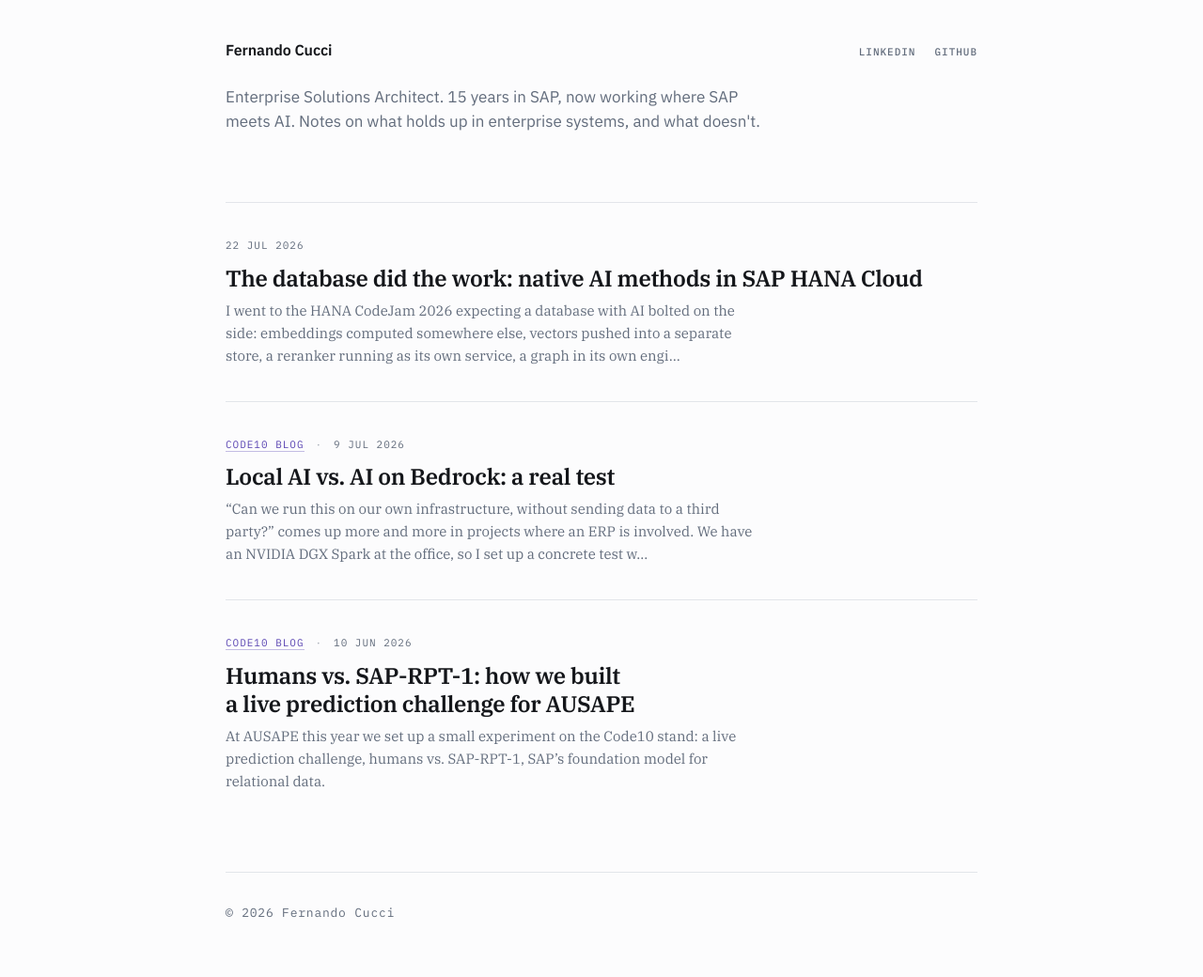
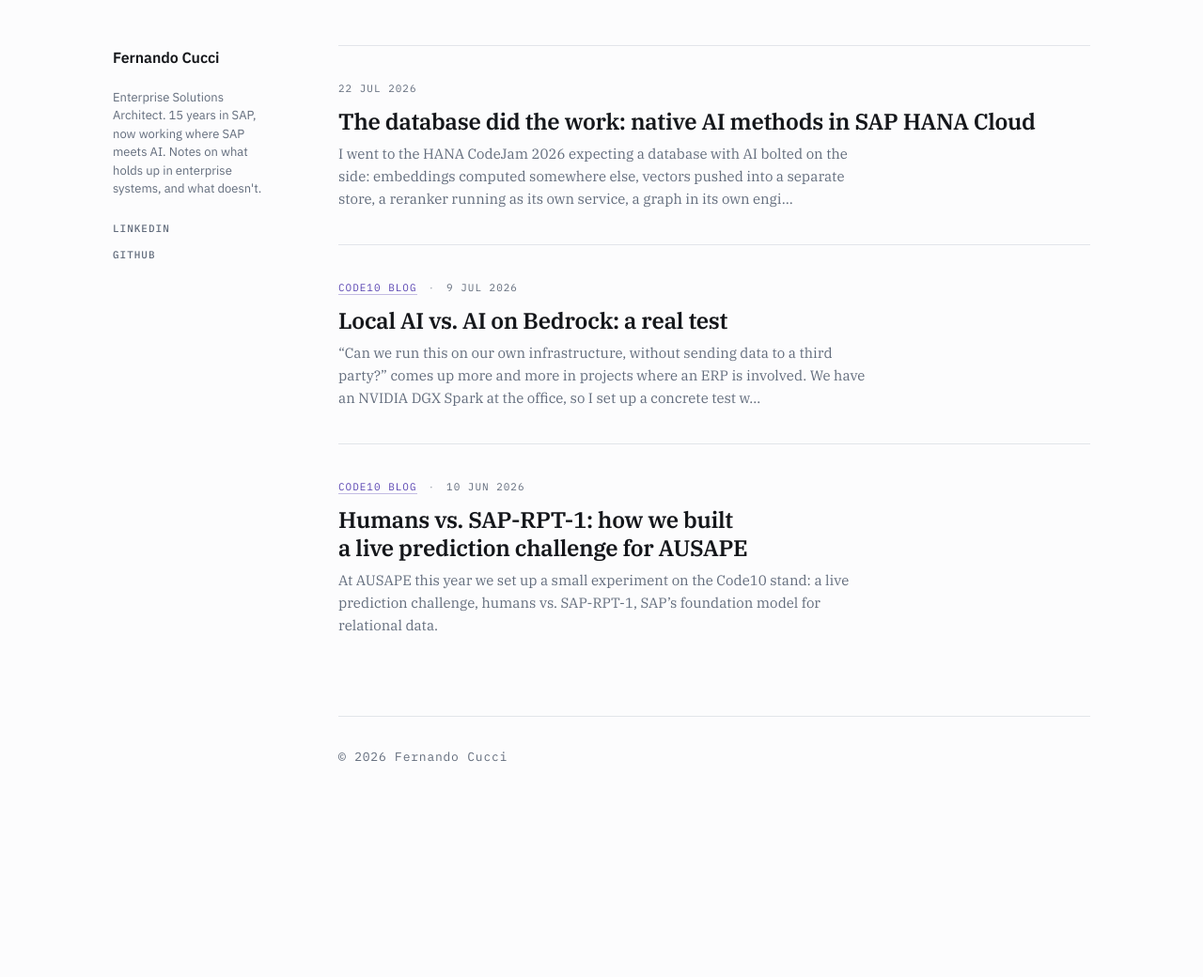
Before and after one commit to fernandocucci/fernandocucci.github.io, a Jekyll site: the page built from index.md, in a window 1280 px wide. Shown: the whole page at 94% size. Built offline with Jekyll 4.4.1, drawn with Linux system fonts in a browser that asks for light colours; after the commit the page ends 900 px from its top, so only the background shows below that.

Commit message:
Add Gemfile and update configuration for Jekyll; enhance layout structure and styles

```diff
--- a/_config.yml
+++ b/_config.yml
@@ -27,7 +27,22 @@ plugins:
   - jekyll-feed
   - jekyll-seo-tag
 
+# GitHub Pages applies these itself and ignores whatever is set here. They are
+# spelled out so the local Jekyll (see Gemfile) renders markdown the same way
+# instead of falling back to its own defaults.
+markdown: kramdown
+highlighter: rouge
+kramdown:
+  input: GFM
+  hard_wrap: false
+  syntax_highlighter: rouge
+
+# Setting `exclude` replaces Jekyll's default list rather than adding to it,
+# so the vendor paths have to be named again or the local bundle gets scanned
+# as site content.
 exclude:
   - README.md
   - Gemfile
   - Gemfile.lock
+  - .bundle/
+  - vendor/
--- a/_layouts/default.html
+++ b/_layouts/default.html
@@ -18,9 +18,18 @@
 
   <a class="skip-link" href="#main">Skip to content</a>
 
-  <header class="masthead">
-    <a class="masthead__name" href="{{ '/' | relative_url }}">{{ site.title }}</a>
-    <nav class="masthead__nav" aria-label="Elsewhere">
+  <div class="page">
+
+    {%- comment -%}
+      Identity lives here rather than in home.html so the rail carries name,
+      bio and links on every page, including posts: a reader arriving from a
+      link always sees whose work this is.
+    {%- endcomment -%}
+    <header class="identity">
+      <div class="identity__inner">
+        <a class="identity__name" href="{{ '/' | relative_url }}">{{ site.title }}</a>
+        <p class="identity__bio">{{ site.description }}</p>
+        <nav class="identity__nav" aria-label="Elsewhere">
           {%- if site.linkedin_url -%}
           <a href="{{ site.linkedin_url }}" rel="me">LinkedIn</a>
           {%- endif -%}
@@ -28,8 +37,10 @@
           <a href="{{ site.github_url }}" rel="me">GitHub</a>
           {%- endif -%}
         </nav>
+      </div>
     </header>
 
+    <div class="page__body">
       <main id="main">
         {{ content }}
       </main>
@@ -39,6 +50,9 @@
           <p class="colophon__meta">© {{ 'now' | date: "%Y" }} {{ site.author }}</p>
         </div>
       </footer>
+    </div>
+
+  </div>
 
 </body>
 </html>
--- a/_layouts/home.html
+++ b/_layouts/home.html
@@ -1,10 +1,6 @@
 ---
 layout: default
 ---
-
-<section class="intro">
-  <p class="intro__lede">{{ site.description }}</p>
-</section>
 
 <ol class="archive" reversed>
   {%- for post in site.posts -%}
--- a/assets/css/style.css
+++ b/assets/css/style.css
@@ -22,6 +22,13 @@
      rules keep spanning the full column so the grid still reads. */
   --measure-aside: 36rem;
   --gutter: clamp(1.25rem, 5vw, 2.5rem);
+
+  /* The identity rail. Narrow on purpose: at 11rem the bio runs about 28
+     characters to the line, which is a margin note's measure, not a
+     paragraph's. That alone stops it being read as feed content. The gap is
+     wide enough that the two columns never look like one table. */
+  --rail: 11rem;
+  --rail-gap: 4rem;
 
   /* Syntax. Hues are pulled toward the accent so the code panel reads as
      part of the page rather than a pasted-in editor theme. */
@@ -93,26 +100,58 @@ body {
 
 /* --------------------------------------------------------------- layout */
 
-.masthead,
-main,
-.colophon {
+/* Narrow first: one column, identity stacked above the body, which is what
+   the page was before the rail existed. */
+
+.page {
   max-width: calc(var(--measure) + 2 * var(--gutter));
   margin-inline: auto;
   padding-inline: var(--gutter);
 }
 
-/* -------------------------------------------------------------- masthead */
-
-.masthead {
-  display: flex;
-  flex-wrap: wrap;
-  align-items: baseline;
-  justify-content: space-between;
-  gap: 0.75rem 1.5rem;
-  padding-block: 2.5rem 0;
+/* The body column owns the space above the first rule, so the archive on the
+   home page and the title on a post start at the same height as the name in
+   the rail. Sections below set only their own bottom spacing. */
+.page__body {
+  padding-top: 3rem;
 }
 
-.masthead__name {
+/* Wide: rail and reading column side by side, centred as one assembly. The
+   reading column keeps --measure exactly, so the code panels still take the
+   96 columns they were sized for and every rule on the page still runs
+   between the same two vertical lines. 72rem is rail + gap + measure + both
+   gutters; below it the columns cannot both fit and the page stacks. */
+@media (min-width: 72rem) {
+  .page {
+    display: grid;
+    grid-template-columns: var(--rail) minmax(0, var(--measure));
+    column-gap: var(--rail-gap);
+    max-width: calc(
+      var(--rail) + var(--rail-gap) + var(--measure) + 2 * var(--gutter)
+    );
+  }
+}
+
+/* -------------------------------------------------------------- identity */
+
+/* Sans, not serif: the serif is for reading, so anything set in it reads as
+   an article. This is identity, so it gets a different voice. */
+
+.identity {
+  padding-top: 2.5rem;
+}
+
+.identity__inner {
+  display: grid;
+  grid-template-columns: 1fr auto;
+  align-items: baseline;
+  gap: 0.875rem 1.5rem;
+}
+
+/* Rows are explicit: the bio spans the full width, so auto-placement would
+   otherwise push the nav off the name's row and onto one of its own. */
+.identity__name {
+  grid-area: 1 / 1;
   font-family: var(--sans);
   font-weight: 600;
   font-size: 1rem;
@@ -121,12 +160,28 @@ main,
   text-decoration: none;
 }
 
-.masthead__nav {
+/* Full width on its own row when stacked, so it never shares a baseline with
+   the name and reads as a caption under it. */
+.identity__bio {
+  grid-area: 2 / 1 / 3 / -1;
+  margin: 0;
+  max-width: var(--measure-aside);
+  font-family: var(--sans);
+  font-size: 0.8125rem;
+  font-weight: 400;
+  line-height: 1.5;
+  color: var(--muted);
+  text-wrap: pretty;
+}
+
+.identity__nav {
+  grid-area: 1 / 2;
+  justify-self: end;
   display: flex;
   gap: 1.25rem;
 }
 
-.masthead__nav a {
+.identity__nav a {
   font-family: var(--mono);
   font-size: 0.6875rem;
   font-weight: 500;
@@ -138,30 +193,39 @@ main,
   border-bottom: 1px solid transparent;
 }
 
-.masthead__nav a:hover {
+.identity__nav a:hover {
   color: var(--ink);
   border-bottom-color: var(--accent);
 }
 
-/* ----------------------------------------------------------------- intro */
+/* In the rail the three parts stack in one column and stay with the reader.
+   Sticky sits on the inner element: the grid stretches .identity to the full
+   height of the row, which is what gives the sticky element room to travel. */
+@media (min-width: 72rem) {
+  .identity {
+    padding-top: 3rem;
+  }
 
-/* Sans, not serif: the serif is for reading, so anything set in it reads as
-   an article. This is identity, so it gets a different voice — and it sits
-   close to the name and far from the archive, to belong to the header. */
+  .identity__inner {
+    position: sticky;
+    top: 3rem;
+    display: flex;
+    flex-direction: column;
+    align-items: flex-start;
+    gap: 1.125rem;
+  }
 
-.intro {
-  max-width: var(--measure-aside);
-  padding-block: 1.25rem 4.5rem;
-}
+  /* Stacked, the body's 1.72 leading would space these like paragraphs. Pull
+     it in so the two links read as one block under the bio. */
+  .identity__nav {
+    flex-direction: column;
+    gap: 0.375rem;
+    margin-top: 0.25rem;
+  }
 
-.intro__lede {
-  margin: 0;
-  font-family: var(--sans);
-  font-size: 1.0625rem;
-  font-weight: 400;
-  line-height: 1.55;
-  color: var(--muted);
-  text-wrap: pretty;
+  .identity__nav a {
+    line-height: 1.2;
+  }
 }
 
 /* ------------------------------------------------------------ provenance */
@@ -243,8 +307,10 @@ main,
 
 /* ------------------------------------------------------------------ post */
 
+/* No top padding: .page__body sets the space above, so the title starts level
+   with the name in the rail. */
 .post__header {
-  padding-block: 3.5rem 2rem;
+  padding-block: 0 2rem;
 }
 
 .post__title {
```
Also changed, not shown: Gemfile (added, +19 -0 lines), 1 other file. Lines whose indentation alone changed are shown as unchanged.
